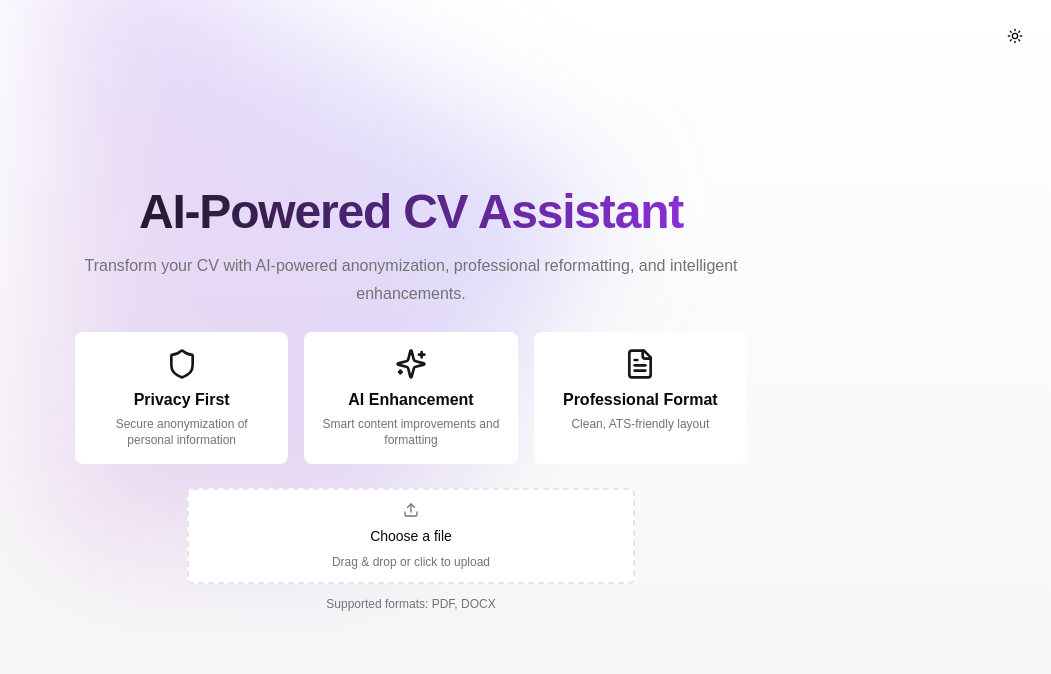
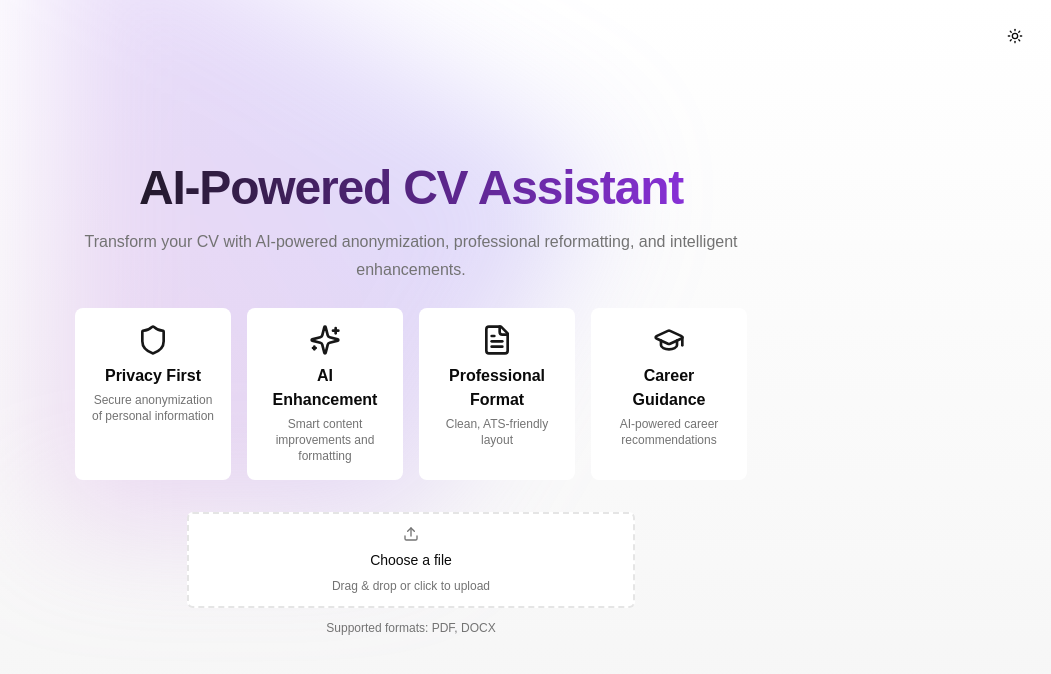
Before and after one commit to MohireSamruddha/ats-challenge-project, a Next.js app: page / in a window 1280 px wide. Shown: the top 674 px of the page, without its empty margins (229-1280 px from the left). Built offline with nearby package versions, Linux system fonts and the light colour scheme; no server answers.

Commit message:
Update page.tsx

```diff
--- a/app/page.tsx
+++ b/app/page.tsx
@@ -174,8 +174,8 @@ export default function Home() {
               Transform your CV with AI-powered anonymization, professional reformatting, and intelligent enhancements.
             </motion.p>
 
-            {/* Feature Grid */}
-            <div className="grid grid-cols-1 md:grid-cols-3 gap-4 mb-6">
+            {/* Feature Cards - Now in a 4-column grid */}
+            <div className="grid grid-cols-1 md:grid-cols-2 lg:grid-cols-4 gap-4 mb-8">
               <motion.div
                 className="p-4 rounded-lg bg-card"
                 whileHover={{ scale: 1.05 }}
@@ -210,6 +210,18 @@ export default function Home() {
                 <FileText className="w-8 h-8 mb-2 mx-auto text-primary" />
                 <h3 className="text-base font-semibold mb-1">Professional Format</h3>
                 <p className="text-xs text-muted-foreground">Clean, ATS-friendly layout</p>
+              </motion.div>
+
+              <motion.div
+                className="p-4 rounded-lg bg-card"
+                whileHover={{ scale: 1.05 }}
+                initial={{ opacity: 0, y: 20 }}
+                animate={{ opacity: 1, y: 0 }}
+                transition={{ duration: 0.5, delay: 0.6 }}
+              >
+                <GraduationCap className="w-8 h-8 mb-2 mx-auto text-primary" />
+                <h3 className="text-base font-semibold mb-1">Career Guidance</h3>
+                <p className="text-xs text-muted-foreground">AI-powered career recommendations</p>
               </motion.div>
             </div>
 
```
